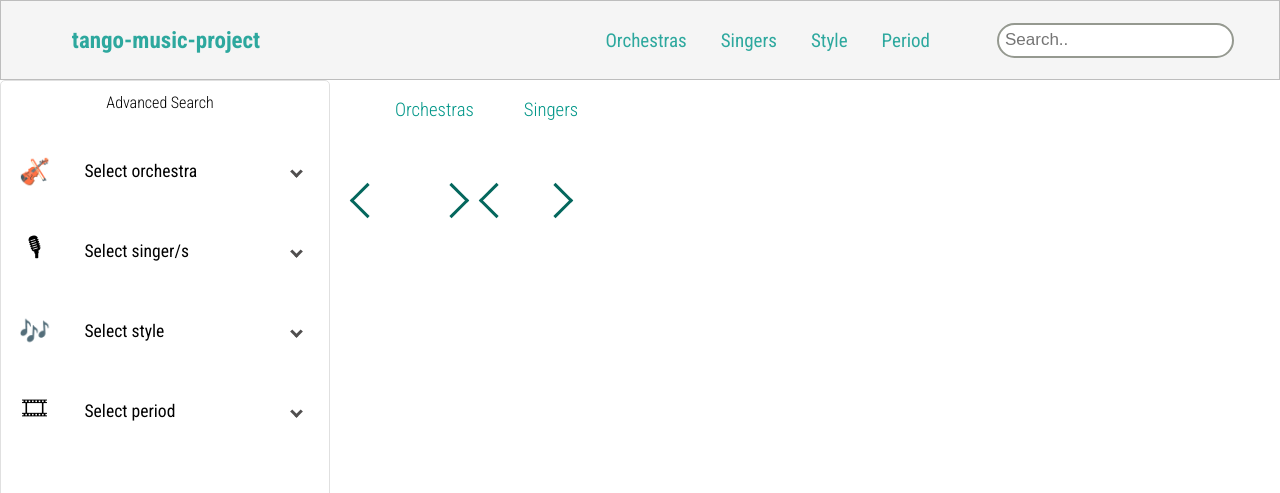
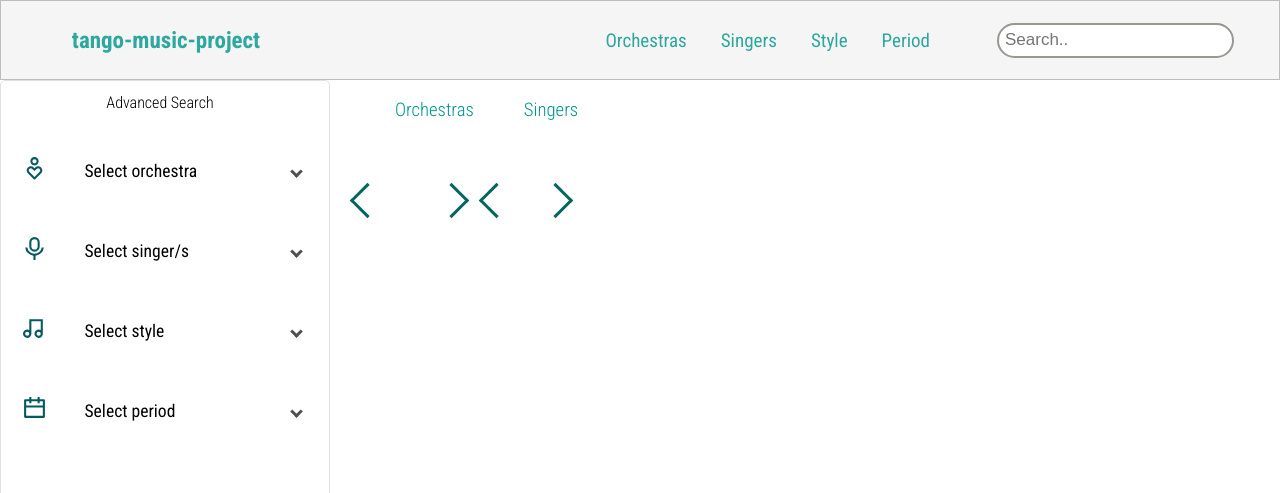
Before and after one commit to kolaroski/tango-music, a React app in the folder frontend/: page / in a window 1280 px wide. Shown: the top 493 px of the page. Built offline with nearby package versions, Linux system fonts and the light colour scheme; no server answers.

Commit message:
added customizable svg icons for main categories

```diff
--- /dev/null
+++ b/frontend/src/assets/OrchestraIcon.tsx
@@ -0,0 +1,14 @@
+export default function OrchestraIcon({ size = 18, color = "black" }) {
+  return (
+    <svg
+      xmlns="http://www.w3.org/2000/svg"
+      viewBox="0 0 24 24"
+      width={size}
+      height={size}
+      fill={color}
+    >
+      <path fill="none" d="M0 0H24V24H0z" />
+      <path d="M18.364 10.98c1.562 1.561 1.562 4.094 0 5.656l-5.657 5.657c-.39.39-1.024.39-1.414 0l-5.657-5.657c-1.562-1.562-1.562-4.095 0-5.657 1.562-1.562 4.095-1.562 5.657 0l.706.707.708-.707c1.562-1.562 4.095-1.562 5.657 0zM7.05 12.392c-.78.781-.78 2.048 0 2.829l4.95 4.95 4.95-4.95c.78-.781.78-2.048 0-2.829-.781-.78-2.048-.78-2.83.002l-2.122 2.118-2.12-2.12c-.78-.78-2.047-.78-2.828 0zM12 1c2.21 0 4 1.79 4 4s-1.79 4-4 4-4-1.79-4-4 1.79-4 4-4zm0 2c-1.105 0-2 .895-2 2s.895 2 2 2 2-.895 2-2-.895-2-2-2z" />
+    </svg>
+  );
+}
--- /dev/null
+++ b/frontend/src/assets/PeriodIcon.tsx
@@ -0,0 +1,14 @@
+export default function PeriodIcon({ size = 18, color = "black" }) {
+  return (
+    <svg
+      xmlns="http://www.w3.org/2000/svg"
+      viewBox="0 0 24 24"
+      width={size}
+      height={size}
+      fill={color}
+    >
+      <path fill="none" d="M0 0h24v24H0z" />
+      <path d="M17 3h4a1 1 0 0 1 1 1v16a1 1 0 0 1-1 1H3a1 1 0 0 1-1-1V4a1 1 0 0 1 1-1h4V1h2v2h6V1h2v2zm-2 2H9v2H7V5H4v4h16V5h-3v2h-2V5zm5 6H4v8h16v-8z" />
+    </svg>
+  );
+}
--- /dev/null
+++ b/frontend/src/assets/SingersIcon.tsx
@@ -0,0 +1,14 @@
+export default function SingersIcon({ size = 18, color = "black" }) {
+  return (
+    <svg
+      xmlns="http://www.w3.org/2000/svg"
+      viewBox="0 0 24 24"
+      width={size}
+      height={size}
+      fill={color}
+    >
+      <path fill="none" d="M0 0h24v24H0z" />
+      <path d="M12 3a3 3 0 0 0-3 3v4a3 3 0 0 0 6 0V6a3 3 0 0 0-3-3zm0-2a5 5 0 0 1 5 5v4a5 5 0 0 1-10 0V6a5 5 0 0 1 5-5zM3.055 11H5.07a7.002 7.002 0 0 0 13.858 0h2.016A9.004 9.004 0 0 1 13 18.945V23h-2v-4.055A9.004 9.004 0 0 1 3.055 11z" />
+    </svg>
+  );
+}
--- /dev/null
+++ b/frontend/src/assets/StyleIcon.tsx
@@ -0,0 +1,14 @@
+export default function StyleIcon({ size = 18, color = "black" }) {
+  return (
+    <svg
+      xmlns="http://www.w3.org/2000/svg"
+      viewBox="0 0 24 24"
+      width={size}
+      height={size}
+      fill={color}
+    >
+      <path fill="none" d="M0 0h24v24H0z" />
+      <path d="M20 3v14a4 4 0 1 1-2-3.465V5H9v12a4 4 0 1 1-2-3.465V3h13zM5 19a2 2 0 1 0 0-4 2 2 0 0 0 0 4zm11 0a2 2 0 1 0 0-4 2 2 0 0 0 0 4z" />
+    </svg>
+  );
+}
--- a/frontend/src/components/OptionsItem.tsx
+++ b/frontend/src/components/OptionsItem.tsx
@@ -1,9 +1,11 @@
 import "./OptionsItem.css";
 import { useState } from "react";
+import SingersIcon from "../assets/SingersIcon";
+import StyleIcon from "../assets/StyleIcon";
 
 export interface OptionsItemProps {
   heading: string;
-  emoji: string;
+  icon: JSX.Element;
   options: Array<string>;
   optionsSetter: (key: string, value: boolean) => void;
   hidden: string;
@@ -11,7 +13,7 @@ export interface OptionsItemProps {
 
 const OptionsItem: React.FC<OptionsItemProps> = ({
   heading,
-  emoji,
+  icon,
   options,
   optionsSetter,
   hidden,
@@ -25,17 +27,21 @@ const OptionsItem: React.FC<OptionsItemProps> = ({
 
   // Populate options View
   for (const option of options) {
-    let option_hidden_state: boolean = false
+    let option_hidden_state: boolean = false;
     if (!option.toLowerCase().includes(searchText.toLowerCase())) {
-      option_hidden_state = true
+      option_hidden_state = true;
     }
     optionsView.push(
       <div hidden={option_hidden_state}>
         <label>
-          <input type="checkbox" name={option} onClick={(e)=>{
-            const target: HTMLInputElement = e.target as HTMLInputElement
-            optionsSetter(target.name, target.checked)
-          }}/>
+          <input
+            type="checkbox"
+            name={option}
+            onClick={(e) => {
+              const target: HTMLInputElement = e.target as HTMLInputElement;
+              optionsSetter(target.name, target.checked);
+            }}
+          />
           {option}
         </label>
       </div>
@@ -48,7 +54,8 @@ const OptionsItem: React.FC<OptionsItemProps> = ({
         className="OptionsItemBox"
         onClick={() => setOpenSubOptions(!openSubOptions)}
       >
-        <div className="emoji">{emoji}</div>
+        <div className="emoji">{icon}</div>
+
         <div className={`optionHeading ${hidden}`}>{heading}</div>
         <button className={`arrowDown ${hidden}`}></button>
         <br />
@@ -61,10 +68,13 @@ const OptionsItem: React.FC<OptionsItemProps> = ({
           }
         >
           <div className="checkBoxes">
-            <input type="text" onChange={(e)=>{
-            const target: HTMLInputElement = e.target as HTMLInputElement
-            setSearchText(target.value)
-          }}/>
+            <input
+              type="text"
+              onChange={(e) => {
+                const target: HTMLInputElement = e.target as HTMLInputElement;
+                setSearchText(target.value);
+              }}
+            />
             <div>{optionsView}</div>
           </div>
         </div>
--- a/frontend/src/containers/SideBar.tsx
+++ b/frontend/src/containers/SideBar.tsx
@@ -2,6 +2,10 @@ import { useState } from "react";
 import OptionsItem from "../components/OptionsItem";
 import Button from "../components/Button";
 import SideBarToggle from "../components/SideBarToggle";
+import OrchestraIcon from "../assets/OrchestraIcon";
+import SingersIcon from "../assets/SingersIcon";
+import StyleIcon from "../assets/StyleIcon";
+import PeriodIcon from "../assets/PeriodIcon";
 import "./SideBar.css";
 
 interface OptionsCoreItem {
@@ -29,30 +33,29 @@ const SideBar: React.FC<SideBarProps> = ({
   const toggleHiddenClass = inactive ? "hidden" : "";
 
   const optionsInput: Array<{
-    emoji: string;
+    icon: JSX.Element;
     heading: string;
     optionsCoreItem: OptionsCoreItem;
-
   }> = [
     {
-      emoji: "🎻 ",
+      icon: <OrchestraIcon color="#055a5f" size={25} />,
       heading: "Select orchestra",
-      optionsCoreItem: orchestrasOptions
+      optionsCoreItem: orchestrasOptions,
     },
     {
-      emoji: "🎙 ",
+      icon: <SingersIcon color="#055a5f" size={25} />,
       heading: "Select singer/s",
-      optionsCoreItem: singersOptions
+      optionsCoreItem: singersOptions,
     },
     {
-      emoji: "🎶 ",
+      icon: <StyleIcon color="#055a5f" size={25} />,
       heading: "Select style",
-      optionsCoreItem: stylesOptions
+      optionsCoreItem: stylesOptions,
     },
     {
-      emoji: "🎞 ",
+      icon: <PeriodIcon color="#055a5f" size={25} />,
       heading: "Select period",
-      optionsCoreItem: periodsOptions
+      optionsCoreItem: periodsOptions,
     },
   ];
 
@@ -65,12 +68,16 @@ const SideBar: React.FC<SideBarProps> = ({
 
         {optionsInput.map(
           (
-            option: { emoji: string; heading: string; optionsCoreItem: OptionsCoreItem},
+            option: {
+              icon: JSX.Element;
+              heading: string;
+              optionsCoreItem: OptionsCoreItem;
+            },
             index: number
           ) => (
             <OptionsItem
               key={index}
-              emoji={option.emoji}
+              icon={option.icon}
               heading={option.heading}
               options={option.optionsCoreItem.options}
               optionsSetter={option.optionsCoreItem.optionsSetter}
```
